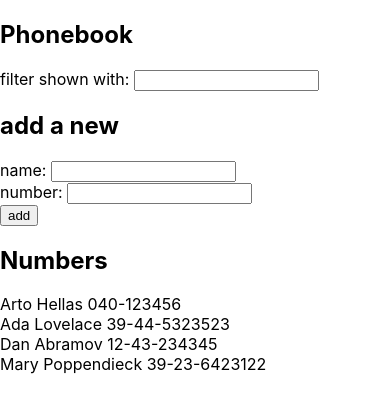
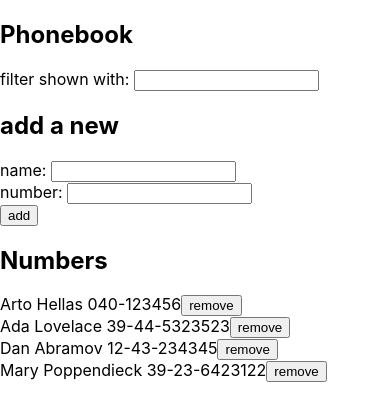
Before and after one commit to gabrielhgiraldo/fullstackopen, a React (Create React App) app in the folder part2/phonebook/: page / in a window 390 px wide. Shown: the top 420 px of the page. Built offline with nearby package versions, Linux system fonts and the light colour scheme; data requests are answered from the project's data file.

Commit message:
2.17: Phonebook step9

```diff
--- a/part2/phonebook/src/App.js
+++ b/part2/phonebook/src/App.js
@@ -32,7 +32,10 @@ const App = () => {
       }
       personService
       .create(newPerson)
-      .then(() => setPersons(persons.concat(newPerson)),() => console.log('failed to add person'))
+      .then(
+        response => setPersons(persons.concat(response.data)),
+        () => console.log('failed to add person')
+      )
     }
     else{
       window.alert(`${newName} is already added to phonebook`)
@@ -41,6 +44,18 @@ const App = () => {
     setNewName('')
     setNewNumber('')
   }
+
+  const removePerson = (personToRemove) => {
+    if(window.confirm(`remove ${personToRemove.name}?`)){
+      personService
+        .remove(personToRemove.id)
+        .then(
+          () => setPersons(persons.filter(person => person.id !== personToRemove.id)),
+          () => console.log(`failed to remove ${personToRemove.name}`)
+        )
+    }
+  }
+
   const handleNameChange = (event) => setNewName(event.target.value)
   const handleNumberChange = (event) => setNewNumber(event.target.value)
   const handleFilterChange = (event) => setNameFilter(event.target.value)
@@ -50,9 +65,15 @@ const App = () => {
       <h2>Phonebook</h2>
       <Filter nameFilter={nameFilter} handleFilterChange={handleFilterChange}></Filter>
       <h2>add a new</h2>
-      <PersonForm newName={newName} addNewPerson={addNewPerson} handleNameChange={handleNameChange} newNumber={newNumber} handleNumberChange={handleNumberChange}></PersonForm>
+      <PersonForm
+        newName={newName}
+        addNewPerson={addNewPerson}
+        handleNameChange={handleNameChange}
+        newNumber={newNumber}
+        handleNumberChange={handleNumberChange}>
+      </PersonForm>
       <h2>Numbers</h2>
-      <Persons personsToShow={personsToShow}></Persons>
+      <Persons personsToShow={personsToShow} removePerson={removePerson}></Persons>
     </div>
   )
 }
--- a/part2/phonebook/src/components/PersonService.js
+++ b/part2/phonebook/src/components/PersonService.js
@@ -4,6 +4,7 @@ const baseUrl = 'http://localhost:3001/persons'
 
 const getAll = () => axios.get(baseUrl)
 const create = newPerson => axios.post(baseUrl, newPerson)
+const remove = personId => axios.delete(`${baseUrl}/${personId}`)
 
-const personService = {getAll, create}
+const personService = {getAll, create, remove}
 export default personService
--- a/part2/phonebook/src/components/Persons.js
+++ b/part2/phonebook/src/components/Persons.js
@@ -1,12 +1,13 @@
 import React from 'react'
 
-const Persons = ({personsToShow}) => {
+const Persons = ({personsToShow, removePerson}) => {
     return (
-    <div>
-        {personsToShow.map(person=>
-            <div key={person.name}>{person.name} {person.number}</div>
-        )}
-    </div>
+        personsToShow.map(person=>
+            <div key={person.name}>
+                {person.name} {person.number}
+                <button onClick={() => removePerson(person)}>remove</button>
+            </div>
+        )
     )
 }
 
```
